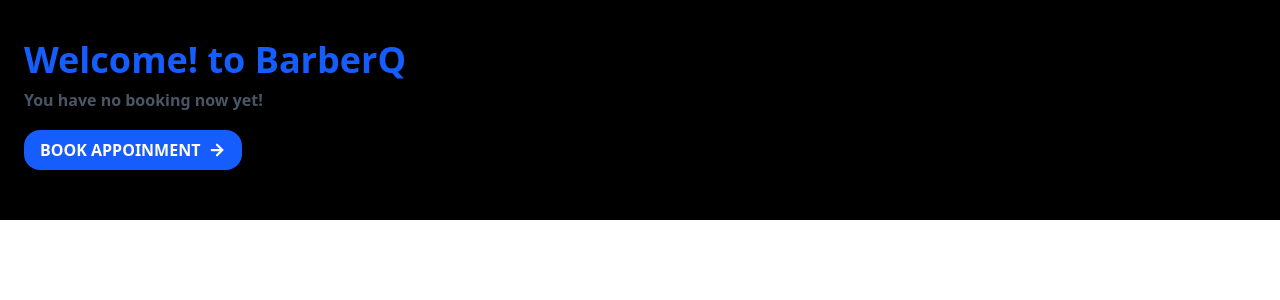
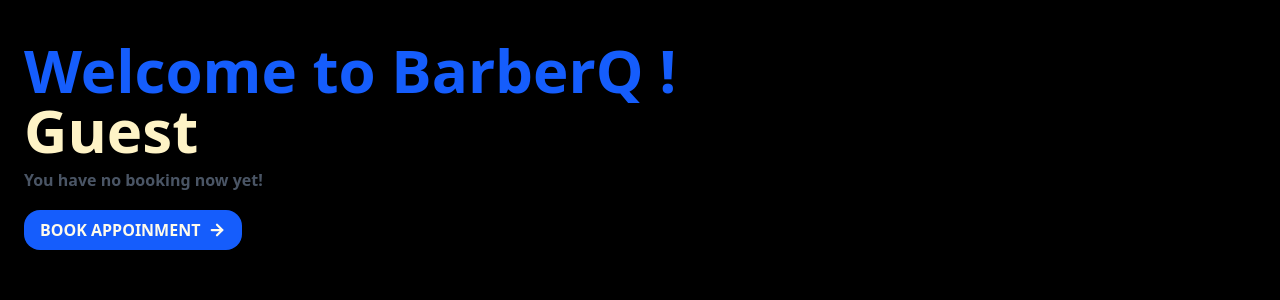
Before and after one commit to Abhijithmt/barber-booking, a React (Vite) app in the folder barber-booking/: page /dashboard in a window 1280 px wide. Shown: the top 300 px of the page. Built offline with nearby package versions, Linux system fonts and the light colour scheme.

Commit message:
dashboard welcome name added

```diff
--- a/barber-booking/src/pages/dashboard.jsx
+++ b/barber-booking/src/pages/dashboard.jsx
@@ -1,14 +1,31 @@
 import { ArrowRight  } from "lucide-react"
+import { useEffect, useState } from "react"
 import { Link } from "react-router-dom"
 
 export default function Dashboard(){
+
+
+    const [username,SetUsername]=useState("Guest")
+
+    useEffect(()=>{
+
+        const storedemail=localStorage.getItem('email')
+
+        if(storedemail){
+
+            const name =storedemail.split('@')[0].toUpperCase()
+            SetUsername(name)
+        }
+    },[])
+
+
     return(
-        <div className="bg-black px-6 py-10">
+        <div className="bg-black min-h-screen px-6 py-10">
         <div >
-            <h1 className="text-4xl text-blue-600 font-bold">Welcome! to BarberQ</h1>
+            <h1 className="text-6xl text-blue-600 font-bold">Welcome to BarberQ  !<span className="text-amber-100 gap-4 flex">{username}</span></h1>
             </div>
             <div className=" py-2">
-            <p className="text-gray-600 font-bold ">You have no booking now yet! </p>
+            <p className="text-gray-600 font-bold">You have no booking now yet! </p>
              </div>
             <div className="py-2.5">
   <Link to='/booking-page'><button className="bg-blue-600 text-amber-50 flex items-center gap-2 px-4 py-2 font-bold transition-all active:scale-95 rounded-2xl cursor-pointer">
```
